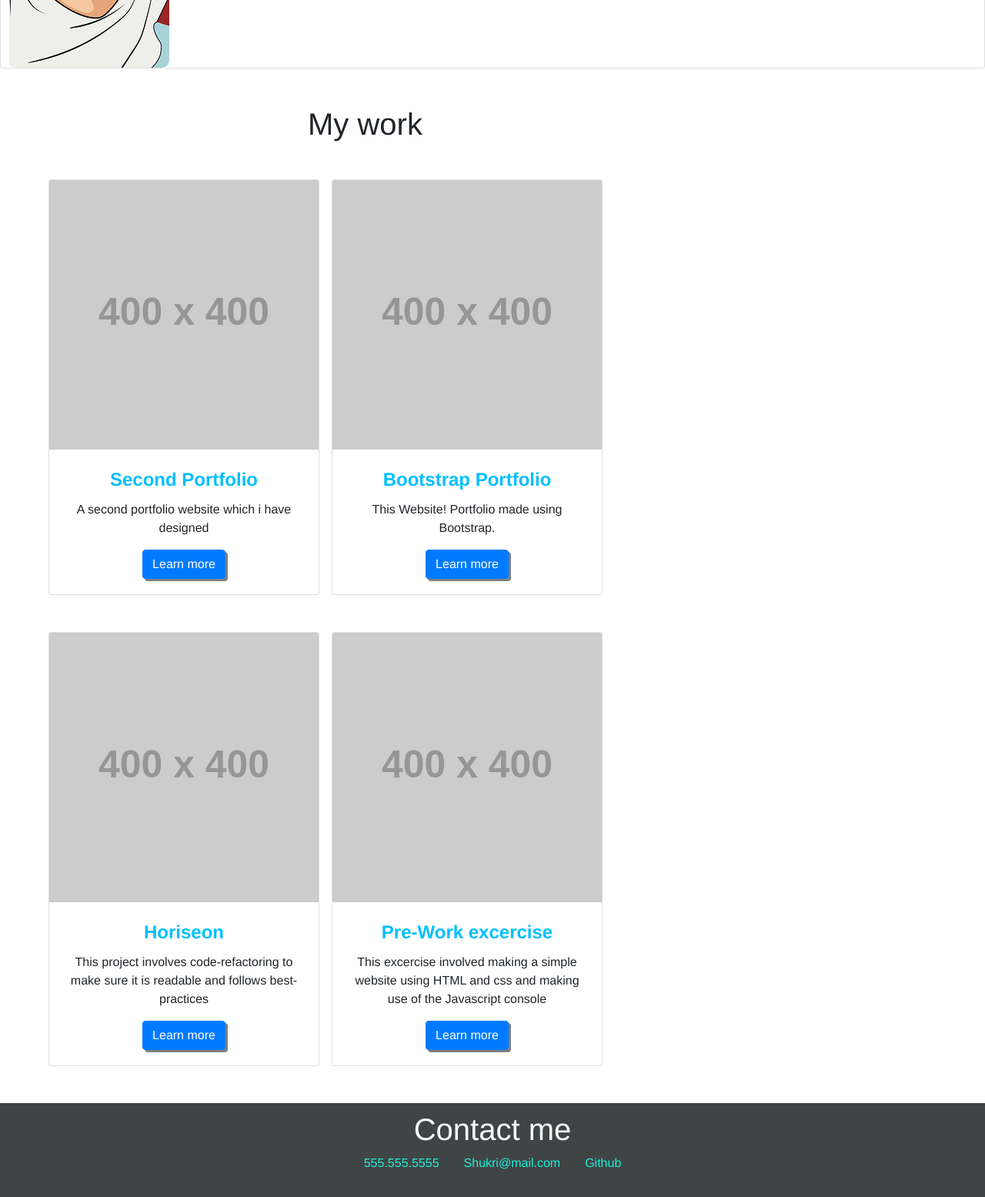
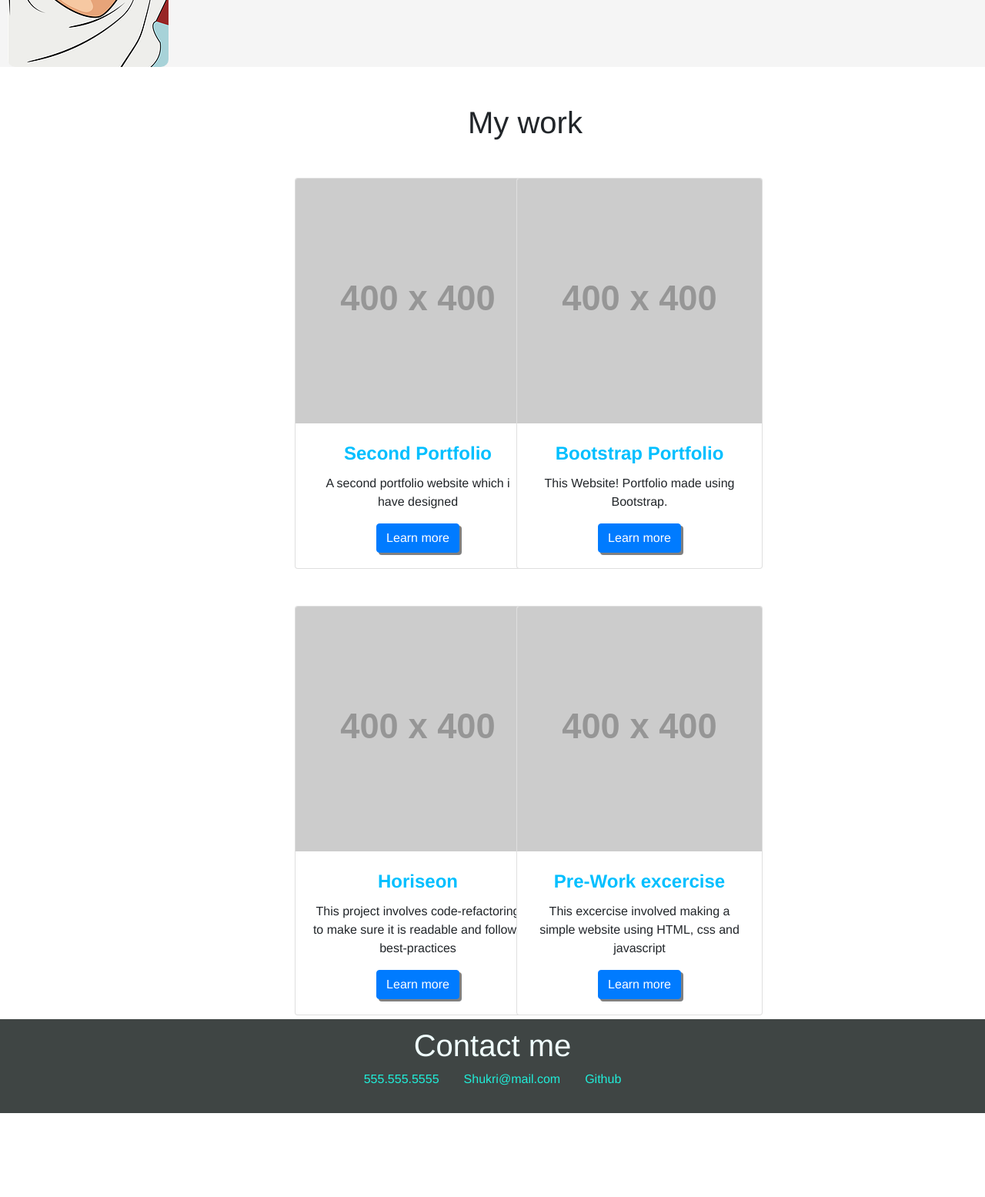
Before and after one commit to shukri74/bootstrap-portfolio, a plain HTML site: page index.html in a window 1280 px wide. Shown: the part 680-2235 px from the top of the page at 77% size. After the commit the page ends 2126 px from the top, so only its background shows below. Drawn offline with nearby package versions, Linux system fonts and the light colour scheme; placeholder pictures from the web are drawn by us.

Commit message:
centered cards, fixed image paths and changed colors

```diff
--- a/index.html
+++ b/index.html
@@ -26,10 +26,10 @@
           <p class="lead">This is my Bootstrap-portfolio where I will showcase my projects and skillset.</p>
 
       </div>
-      <div class="card mb-5" style="max-width: 1500px;">
+      <div class="cardabout mb-5" style="max-width: 1500px;">
         <div class="row no-gutters">
           <div class="col-md-4 mx-auto" >
-            <img src="../images/woman-avatar.png" class="card-img1" alt="woman-avatar">
+            <img src="/images/Womanavatar.png" class="card-img1" alt="woman-avatar">
           </div>
           <div class="col-md-8 mx-auto" >
             <div class="card-body">
@@ -42,11 +42,12 @@
           </div>
         </div>
       </div>
+      <div class="centergrid">
       <h1 class="mywork" id ="mywork"> My work</h1>
   <div class="container-fluid text-center">
   <div class="row mt-5">
     <div class="cardcontainer col-sm-12 col-md-6 col-lg-3 ml-5">
-    <div class="card mr-5" style="width: 22rem;">
+    <div class="card" style="width: 20rem;">
       <img src="https://placehold.co/400" class="card-img-top" alt="...">
       <div class="card-body">
         <h5 class="card-title">Second Portfolio</h5>
@@ -57,7 +58,7 @@
 
     </div>
     <div class="cardcontainer col-sm-12 col-md-6 col-lg-3 ml-5">
-      <div class="card" style="width: 22rem;" >
+      <div class="card" style="width: 20rem;" >
         <img src="https://placehold.co/400" class="card-img-top" alt="...">
         <div class="card-body">
           <h5 class="card-title">Bootstrap Portfolio</h5>
@@ -70,9 +71,9 @@
 
       </div>
       <div class="container-fluid text-center">
-        <div class="row mt-5 mb-5" >
+        <div class="row mt-5">
           <div class="cardcontainer col-sm-12 col-md-6 col-lg-3 ml-5">
-          <div class="card" style="width: 22rem;">
+          <div class="card" style="width: 20rem;">
             <img src="https://placehold.co/400" class="card-img-top" alt="...">
             <div class="card-body">
               <h5 class="card-title">Horiseon</h5>
@@ -83,17 +84,18 @@
 
           </div>
           <div class="cardcontainer col-sm-12 col-md-6 col-lg-2 ml-5" >
-            <div class="card" style="width: 22rem;">
+            <div class="card" style="width: 20rem;">
               <img src="https://placehold.co/400" class="card-img-top" alt="...">
               <div class="card-body">
                 <h5 class="card-title">Pre-Work excercise</h5>
-                <p class="card-text">This excercise involved making a simple website using HTML and css and making use of the Javascript console</p>
+                <p class="card-text">This excercise involved making a simple website using HTML, css and javascript</p>
                 <a href="https://shukri74.github.io/pre-work/" class="btn btn-primary">Learn more</a>
               </div>
             </div>
           </div>
           </div>
       </div>
+    </div>
       <h1 class="contact" id="contactme">Contact me</h1>
       <ul class="nav justify-content-center">
         <li class="nav-item">
@@ -111,6 +113,7 @@
 
 
 
+
     <script src="https://code.jquery.com/jquery-3.3.1.slim.min.js"
     integrity="sha384-q8i/X+965DzO0rT7abK41JStQIAqVgRVzpbzo5smXKp4YfRvH+8abtTE1Pi6jizo"
     crossorigin="anonymous"></script>
--- a/styles.css
+++ b/styles.css
@@ -36,7 +36,7 @@ a {
   }
 
   .mywork{
-    margin-left: 25pc;
+    margin-left: 18pc;
     margin-top: 5px;
   }
   .p{
@@ -63,3 +63,10 @@ a {
     border-radius: 10px;
     margin-left: 10px;
   }
+  .centergrid{
+    margin-left: 20pc;
+  }
+  .cardabout{
+    background-color: whitesmoke;
+    margin-top: 2px;
+  }
```
Also changed, not shown: images/Womanavatar.png (renamed from images/woman-avatar.png).
